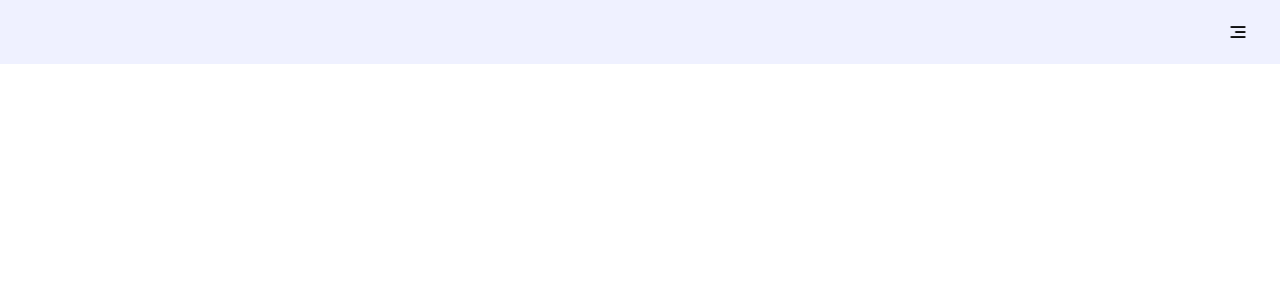
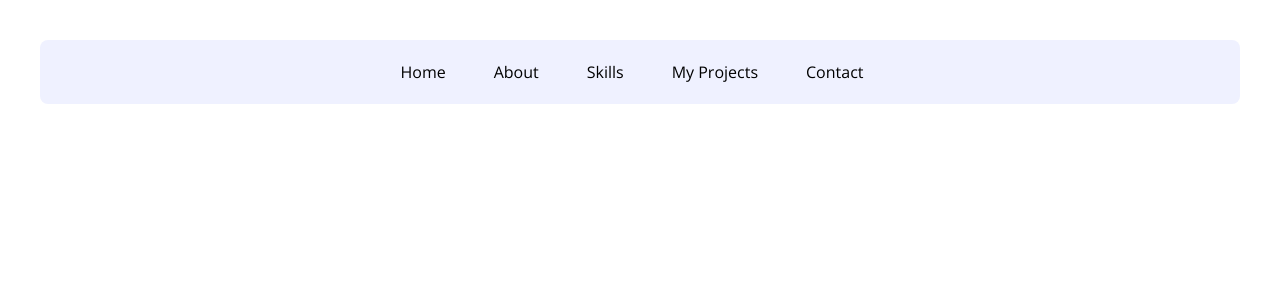
Before and after one commit to KeshaniPerera/Portfolio-Website, a React (Vite) app: page / in a window 1280 px wide. Shown: the top 300 px of the page. Built offline with nearby package versions, Linux system fonts and the light colour scheme.

Commit message:
initialized the navbar

```diff
--- a/src/App.css
+++ b/src/App.css
@@ -1,3 +1,5 @@
+@import url('https://fonts.googleapis.com/css2?family=Open+Sans:ital,wght@0,300..800;1,300..800&display=swap');
+@import url('https://fonts.googleapis.com/css2?family=Crimson+Pro:ital,wght@0,200..900;1,200..900&family=Open+Sans:ital,wght@0,300..800;1,300..800&display=swap');
 @tailwind base;
 @tailwind components;
 @tailwind utilities;
--- a/src/components/navBar.jsx
+++ b/src/components/navBar.jsx
@@ -1,10 +1,45 @@
+import { useState } from "react";
+
 export const NavBar = () => {
-    return (
-        <>
-        <div className="bg-lightBlue p-8 h-5 text-right  flex items-center justify-end">
-            <img src="navbar_icon.png" alt="Nav Bar Icon" className="w-5 inline ml-2" />
+  const [isPopupOpen, setPopupStatus] = useState(false);
 
+  const handleNavBar = () => {
+    setPopupStatus(!isPopupOpen);
+  };
+
+  return (
+    <>
+      <div className="bg-lightBlue p-8 h-5 flex m-10 rounded-lg justify-center items-center font-links">
+        {/* Links for larger screens */}
+        <div className="hidden sm:flex gap-8">
+          <a href="#" className="mr-4">Home</a>
+          <a href="#" className="mr-4">About</a>
+          <a href="#" className="mr-4">Skills</a>
+          <a href="#" className="mr-4">My Projects</a>
+          <a href="#" className="mr-4">Contact</a>
         </div>
-        </>
-    )
-}
+
+        {/* Icon for smaller screens */}
+        <button
+          className="sm:hidden flex justify-end items-center w-full"
+          onClick={handleNavBar}
+        >
+          <img src="navbar_icon.png" alt="Nav Bar Icon" className="w-5 ml-2" />
+        </button>
+      </div>
+
+      {/* Sliding menu */}
+      <div
+        className={`sm:hidden fixed top-20 m-10 left-0 z-10 transform transition-all duration-500 ease-in-out ${
+          isPopupOpen ? "translate-x-5" : "-translate-x-full bg-white"
+        } bg-lightBlue w-64 p-8 rounded-lg`}
+      >
+        <a href="#" className="block mb-4">Home</a>
+        <a href="#" className="block mb-4">About</a>
+        <a href="#" className="block mb-4">Skills</a>
+        <a href="#" className="block mb-4">My Projects</a>
+        <a href="#" className="block">Contact</a>
+      </div>
+    </>
+  );
+};
--- a/tailwind.config.js
+++ b/tailwind.config.js
@@ -1,4 +1,5 @@
 /** @type {import('tailwindcss').Config} */
+
 export default {
   content: [
     "./index.html",
@@ -11,6 +12,10 @@ export default {
         // darkPurple: '#8a31d0',
         // mediumPurple: '#634ee3'
       },
+      fontFamily: {
+        links: ['Open Sans', 'sans-serif'],
+        name: ['Crimson Pro', 'sans-serif'],
+      },
     },
   },
   plugins: [],
```
